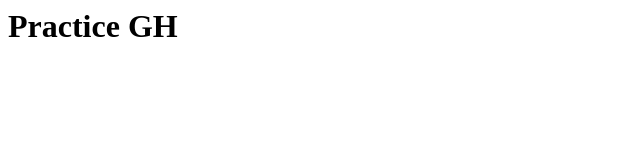
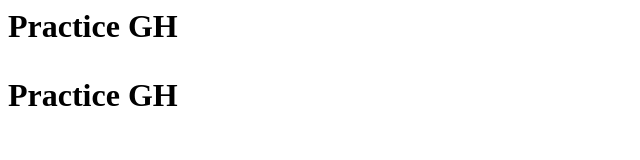
Before and after one commit to blue641/practice-gh, a plain HTML site: page index.html in a window 1280 px wide. Shown: the whole page, without its empty margins (0-640 px from the left). Drawn offline with Linux system fonts and the light colour scheme.

Commit message:
Trying to follow along
tada

```diff
--- a/index.html
+++ b/index.html
@@ -2,9 +2,11 @@
 <head>
 
   <head/>
+
   <body>
-    <h1>
-
+    <h1>Practice GH <GH</h1>
+    <p>
     <body>Practice GH</h1>
+    </p>
     </body>
   </html>
```
